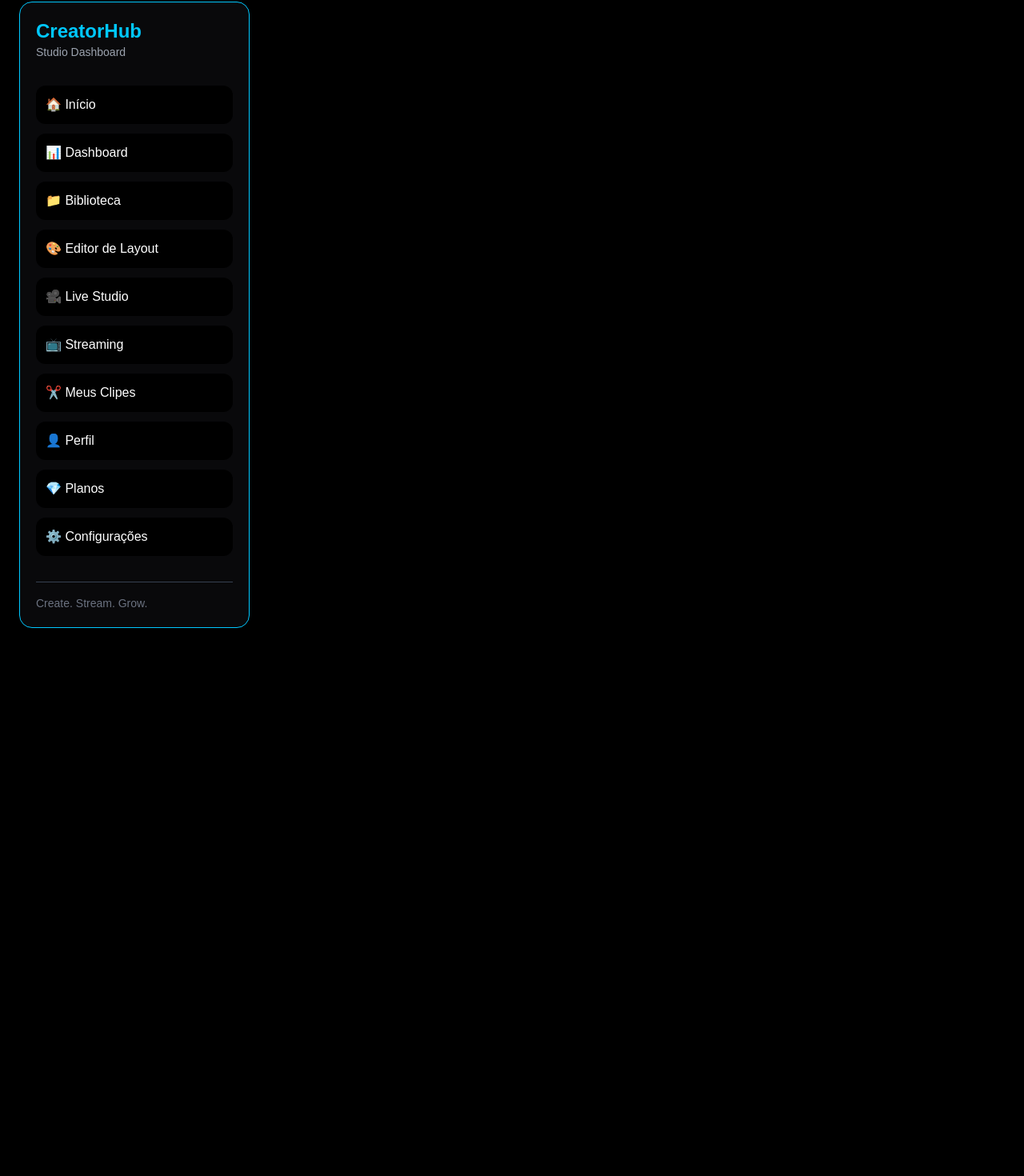
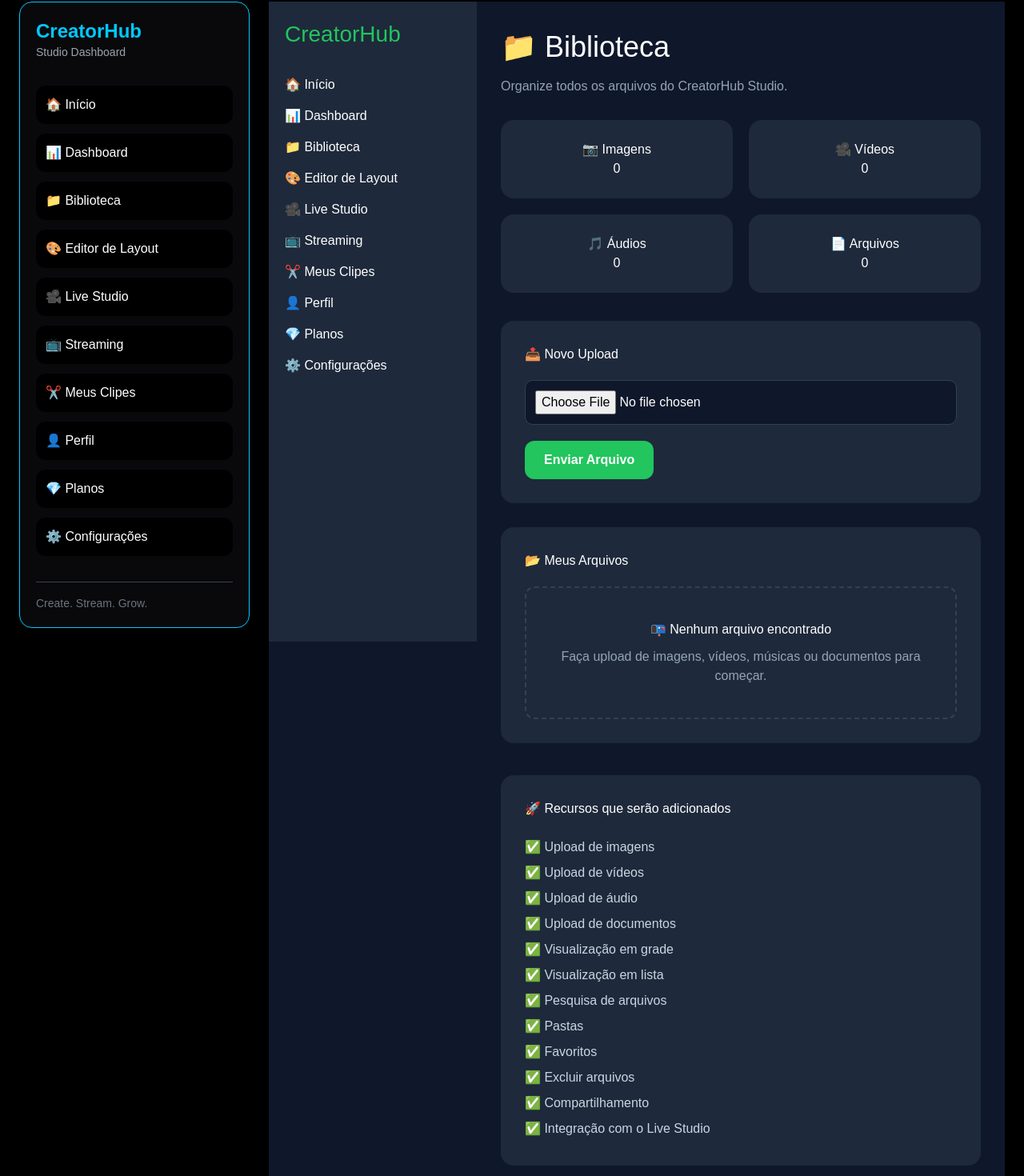
Before and after one commit to semjuan01-lang/creatorhub-studio, a Next.js app: page /biblioteca in a window 1280 px wide. Before the commit this address had no page. Shown: the part 200-1670 px from the top of the page at 80% size. Before the commit the page ends 1026 px from the top, so only its background shows below. Built offline with nearby package versions, Linux system fonts and the light colour scheme.

Commit message:
Add Biblioteca page with file upload features

```diff
--- /dev/null
+++ b/app/biblioteca/page.tsx
@@ -0,0 +1,188 @@
+import Layout from "@/components/Layout";
+import Button from "@/components/Button";
+
+export default function Biblioteca() {
+  return (
+    <Layout>
+      <div>
+        <h1
+          style={{
+            fontSize: "36px",
+            color: "#ffffff",
+            marginBottom: "10px",
+          }}
+        >
+          📁 Biblioteca
+        </h1>
+
+        <p
+          style={{
+            color: "#94a3b8",
+            marginBottom: "30px",
+          }}
+        >
+          Organize todos os arquivos do CreatorHub Studio.
+        </p>
+
+        <div
+          style={{
+            display: "grid",
+            gridTemplateColumns: "repeat(auto-fit, minmax(220px, 1fr))",
+            gap: "20px",
+            marginBottom: "35px",
+          }}
+        >
+          <div
+            style={{
+              background: "#1e293b",
+              padding: "25px",
+              borderRadius: "16px",
+              textAlign: "center",
+            }}
+          >
+            <h2>📷 Imagens</h2>
+            <h1>0</h1>
+          </div>
+
+          <div
+            style={{
+              background: "#1e293b",
+              padding: "25px",
+              borderRadius: "16px",
+              textAlign: "center",
+            }}
+          >
+            <h2>🎥 Vídeos</h2>
+            <h1>0</h1>
+          </div>
+
+          <div
+            style={{
+              background: "#1e293b",
+              padding: "25px",
+              borderRadius: "16px",
+              textAlign: "center",
+            }}
+          >
+            <h2>🎵 Áudios</h2>
+            <h1>0</h1>
+          </div>
+
+          <div
+            style={{
+              background: "#1e293b",
+              padding: "25px",
+              borderRadius: "16px",
+              textAlign: "center",
+            }}
+          >
+            <h2>📄 Arquivos</h2>
+            <h1>0</h1>
+          </div>
+        </div>
+
+        <div
+          style={{
+            background: "#1e293b",
+            padding: "30px",
+            borderRadius: "16px",
+            marginBottom: "30px",
+          }}
+        >
+          <h2
+            style={{
+              marginBottom: "20px",
+            }}
+          >
+            📤 Novo Upload
+          </h2>
+
+          <input
+            type="file"
+            style={{
+              width: "100%",
+              padding: "12px",
+              background: "#0f172a",
+              color: "#ffffff",
+              border: "1px solid #334155",
+              borderRadius: "10px",
+              marginBottom: "20px",
+            }}
+          />
+
+          <Button>
+            Enviar Arquivo
+          </Button>
+        </div>
+
+        <div
+          style={{
+            background: "#1e293b",
+            padding: "30px",
+            borderRadius: "16px",
+          }}
+        >
+          <h2
+            style={{
+              marginBottom: "20px",
+            }}
+          >
+            📂 Meus Arquivos
+          </h2>
+
+          <div
+            style={{
+              textAlign: "center",
+              padding: "40px",
+              border: "2px dashed #334155",
+              borderRadius: "12px",
+            }}
+          >
+            <h3>📭 Nenhum arquivo encontrado</h3>
+
+            <p
+              style={{
+                color: "#94a3b8",
+                marginTop: "10px",
+              }}
+            >
+              Faça upload de imagens, vídeos, músicas ou documentos para começar.
+            </p>
+          </div>
+        </div>
+
+        <div
+          style={{
+            marginTop: "40px",
+            background: "#1e293b",
+            padding: "30px",
+            borderRadius: "16px",
+          }}
+        >
+          <h2>🚀 Recursos que serão adicionados</h2>
+
+          <ul
+            style={{
+              color: "#cbd5e1",
+              lineHeight: "32px",
+              marginTop: "20px",
+            }}
+          >
+            <li>✅ Upload de imagens</li>
+            <li>✅ Upload de vídeos</li>
+            <li>✅ Upload de áudio</li>
+            <li>✅ Upload de documentos</li>
+            <li>✅ Visualização em grade</li>
+            <li>✅ Visualização em lista</li>
+            <li>✅ Pesquisa de arquivos</li>
+            <li>✅ Pastas</li>
+            <li>✅ Favoritos</li>
+            <li>✅ Excluir arquivos</li>
+            <li>✅ Compartilhamento</li>
+            <li>✅ Integração com o Live Studio</li>
+          </ul>
+        </div>
+      </div>
+    </Layout>
+  );
+}
```
